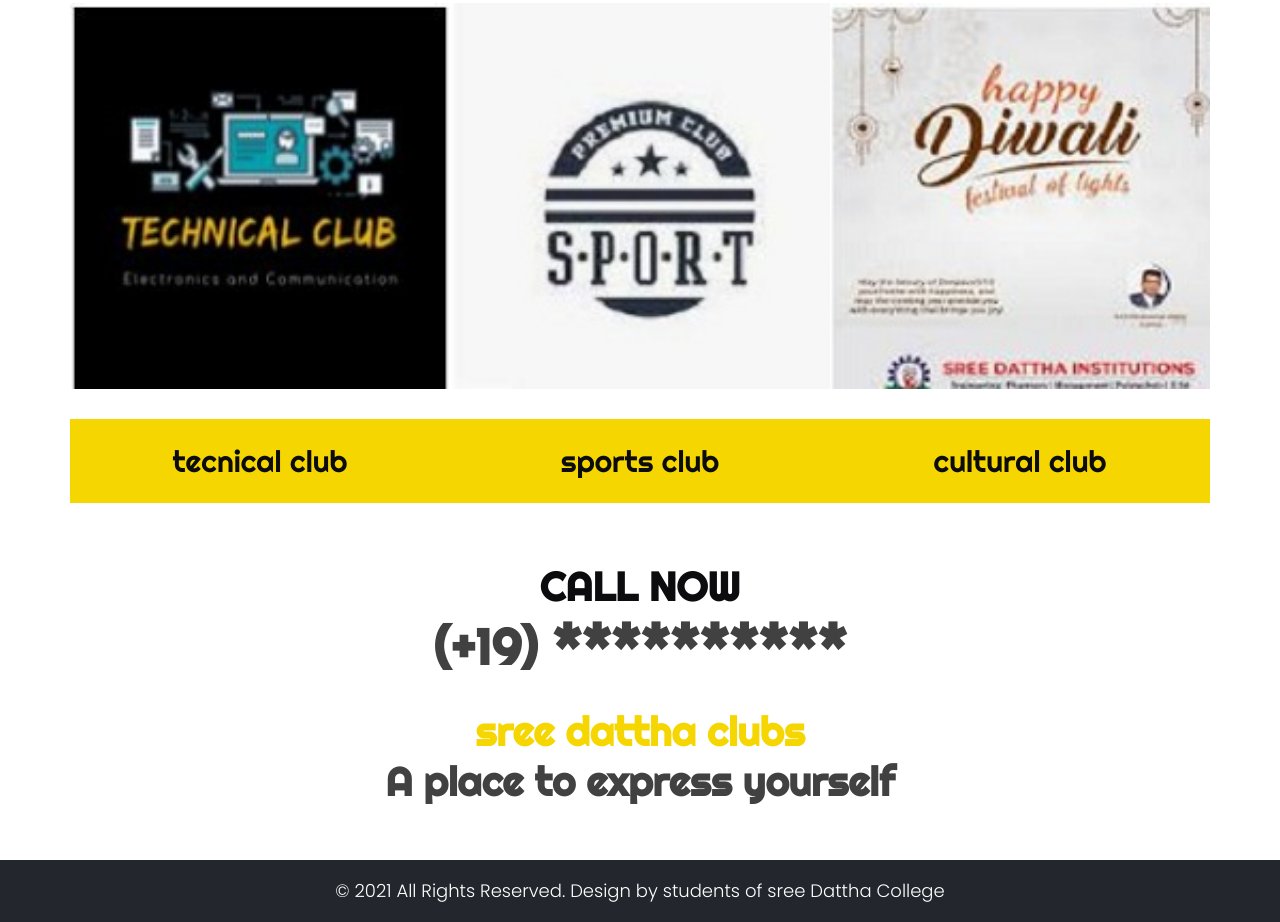
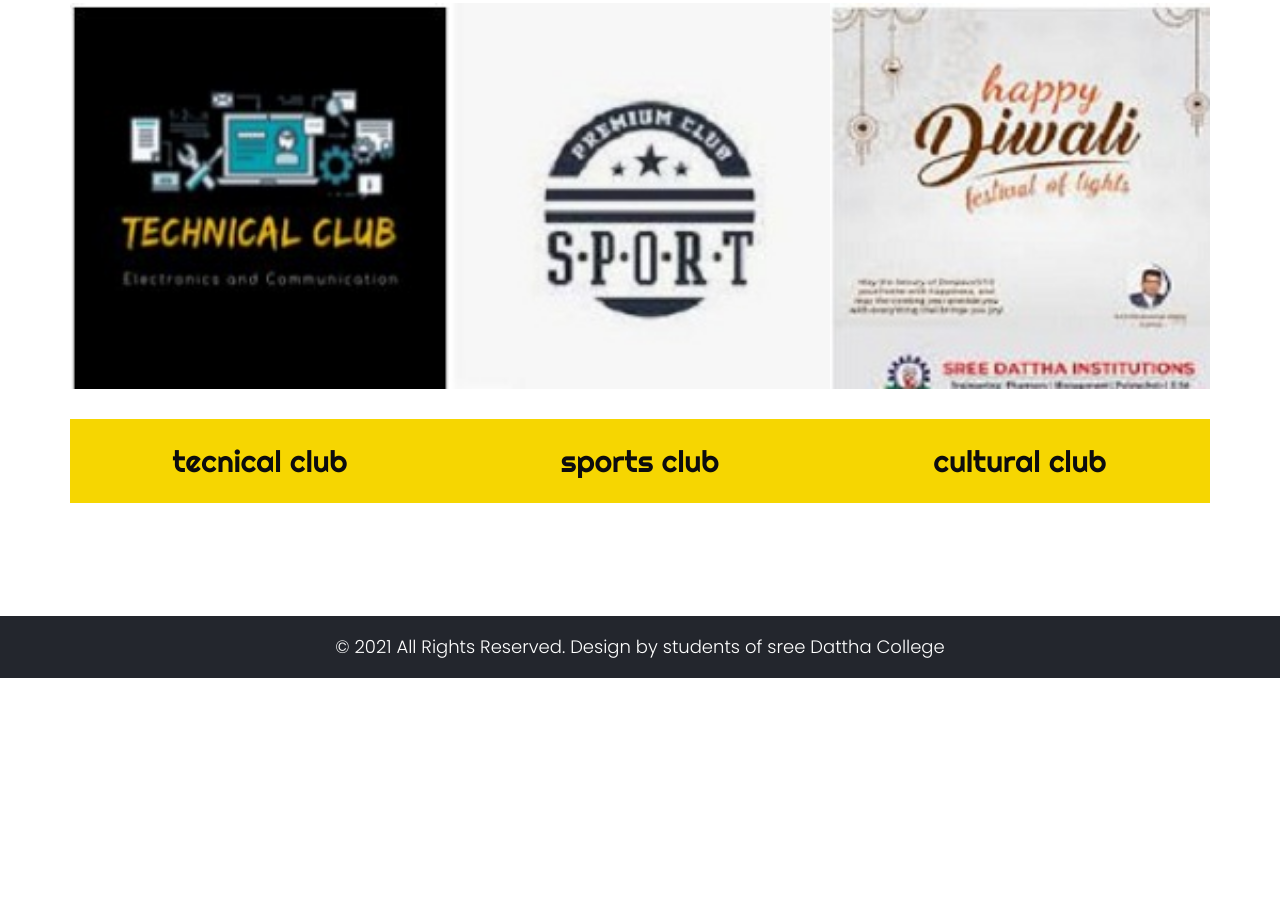
Before and after one commit to mohan272002/mohan272002.github.io, a plain HTML site: page index.html in a window 1280 px wide. Shown: the part 952-1874 px from the top of the page. After the commit the page ends 1630 px from the top, so only its background shows below. Drawn offline with nearby package versions, Linux system fonts and the light colour scheme.

Commit message:
Update index.html

```diff
--- a/index.html
+++ b/index.html
@@ -322,14 +322,14 @@
                <div class="row">
                   <div class="col-md-12">
                      <div class="cont_call">
-                        <h3 id="contact us"> <strong class="multi color_chang"> Call Now</strong><br>
-                           (+19) **********
-                        </h3>
+<!--                         <h3 id="contact us"> <strong class="multi color_chang"> Call Now</strong><br> -->
+<!--                            (+19) ********** -->
+<!--                         </h3> -->
                      </div>
                      <div class="cont">
-                        <h3> <strong class="multi"> sree dattha clubs</strong>
+<!--                         <h3> <strong class="multi"> sree dattha clubs</strong>
                           <br> A place to express yourself
-                        </h3>
+                        </h3> -->
                      </div>
                   </div>
                </div>
```
